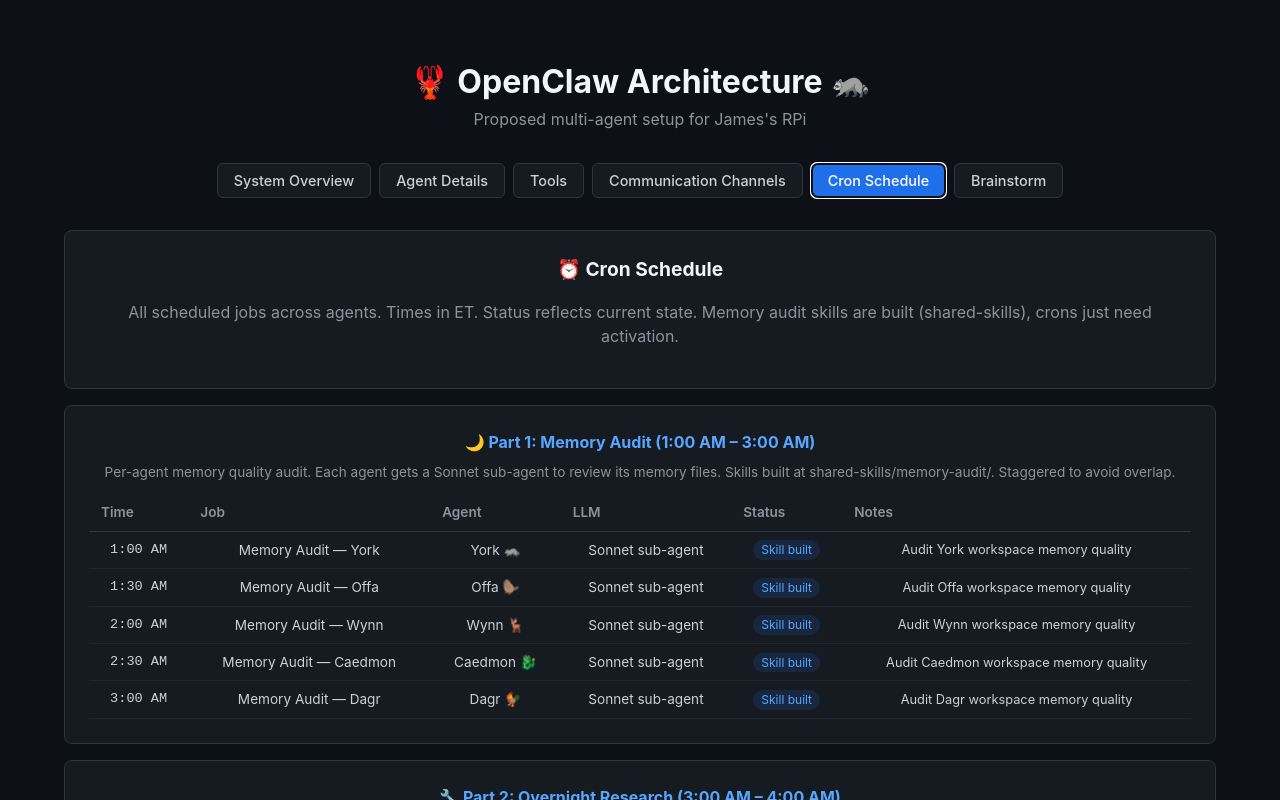
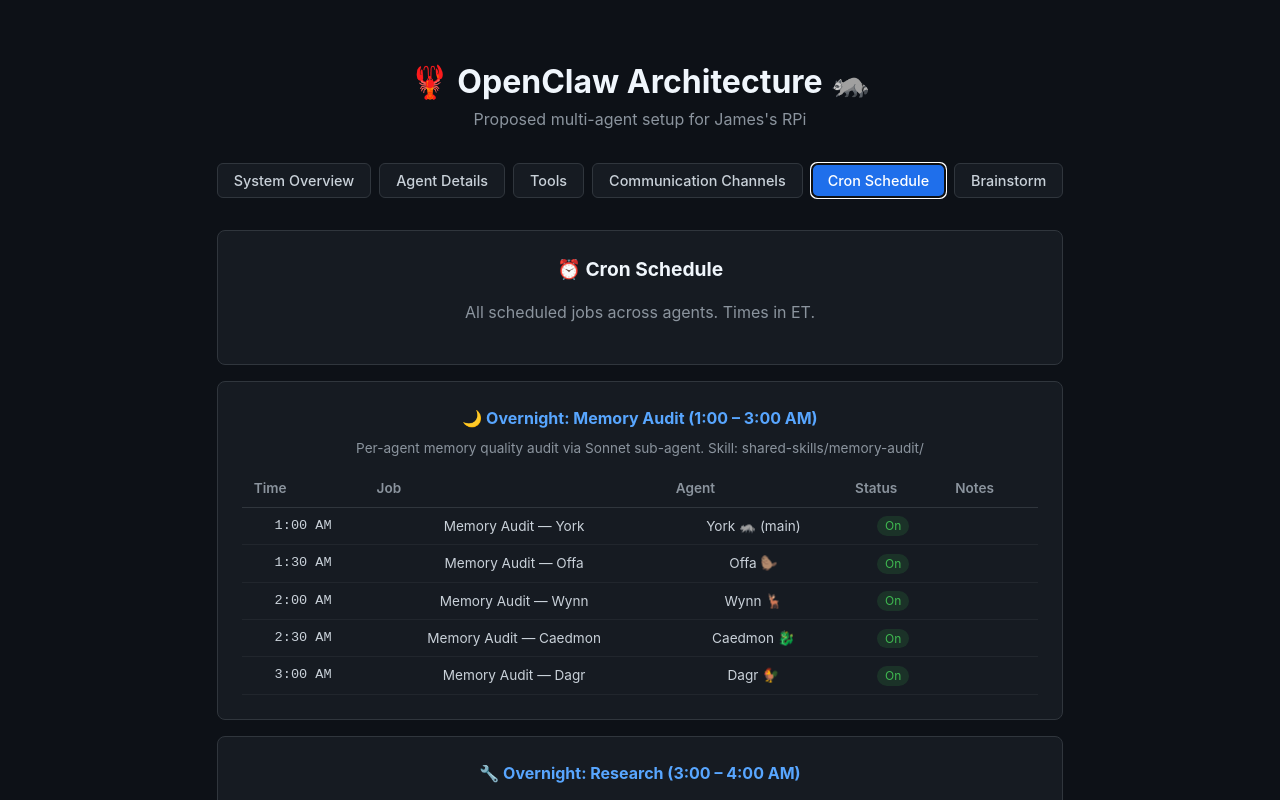
Before and after one commit to yorkbot/openclaw-architecture, a Vue app: page / in a window 1280 px wide. Both pictures are taken after a click on the button "Cron Schedule". Shown: the top 800 px of the page. Built offline with nearby package versions, Linux system fonts and the light colour scheme.

Commit message:
Cron migration complete: all jobs on target agents, memory audits live, architecture updated

```diff
--- a/src/views/CronSchedule.vue
+++ b/src/views/CronSchedule.vue
@@ -3,8 +3,7 @@
     <div class="card">
       <h2>⏰ Cron Schedule</h2>
       <p style="color: #8b949e; margin-bottom: 1rem;">
-        All scheduled jobs across agents. Times in ET. Status reflects current state.
-        Memory audit skills are built (shared-skills), crons just need activation.
+        All scheduled jobs across agents. Times in ET.
       </p>
     </div>
 
@@ -17,7 +16,6 @@
             <th>Time</th>
             <th>Job</th>
             <th>Agent</th>
-            <th>LLM</th>
             <th>Status</th>
             <th>Notes</th>
           </tr>
@@ -27,20 +25,11 @@
             <td class="cron-time">{{ job.time }}</td>
             <td>{{ job.name }}</td>
             <td>{{ job.agent }}</td>
-            <td>{{ job.llm }}</td>
             <td><span :class="['status-tag', statusClass(job.status)]">{{ job.status }}</span></td>
             <td class="cron-notes">{{ job.notes }}</td>
           </tr>
         </tbody>
       </table>
-    </div>
-
-    <div class="card">
-      <h3>Migration Plan</h3>
-      <p style="color: #8b949e; line-height: 1.6;">
-        Remaining <code>main</code> agent crons will be migrated or deleted as specialized agents come online.
-        When all responsibilities are distributed, <code>main</code> is deleted entirely.
-      </p>
     </div>
   </div>
 </template>
@@ -49,158 +38,48 @@
 const cronGroups = [
   {
     icon: '🌙',
-    label: 'Part 1: Memory Audit (1:00 AM – 3:00 AM)',
-    desc: 'Per-agent memory quality audit. Each agent gets a Sonnet sub-agent to review its memory files. Skills built at shared-skills/memory-audit/. Staggered to avoid overlap.',
+    label: 'Overnight: Memory Audit (1:00 – 3:00 AM)',
+    desc: 'Per-agent memory quality audit via Sonnet sub-agent. Skill: shared-skills/memory-audit/',
     jobs: [
-      {
-        time: '1:00 AM',
-        name: 'Memory Audit — York',
-        agent: 'York 🦝',
-        llm: 'Sonnet sub-agent',
-        status: 'Skill built',
-        notes: 'Audit York workspace memory quality',
-      },
-      {
-        time: '1:30 AM',
-        name: 'Memory Audit — Offa',
-        agent: 'Offa 🦫',
-        llm: 'Sonnet sub-agent',
-        status: 'Skill built',
-        notes: 'Audit Offa workspace memory quality',
-      },
-      {
-        time: '2:00 AM',
-        name: 'Memory Audit — Wynn',
-        agent: 'Wynn 🦌',
-        llm: 'Sonnet sub-agent',
-        status: 'Skill built',
-        notes: 'Audit Wynn workspace memory quality',
-      },
-      {
-        time: '2:30 AM',
-        name: 'Memory Audit — Caedmon',
-        agent: 'Caedmon 🐉',
-        llm: 'Sonnet sub-agent',
-        status: 'Skill built',
-        notes: 'Audit Caedmon workspace memory quality',
-      },
-      {
-        time: '3:00 AM',
-        name: 'Memory Audit — Dagr',
-        agent: 'Dagr 🐓',
-        llm: 'Sonnet sub-agent',
-        status: 'Skill built',
-        notes: 'Audit Dagr workspace memory quality',
-      },
+      { time: '1:00 AM', name: 'Memory Audit — York', agent: 'York 🦝 (main)', status: 'On', notes: '' },
+      { time: '1:30 AM', name: 'Memory Audit — Offa', agent: 'Offa 🦫', status: 'On', notes: '' },
+      { time: '2:00 AM', name: 'Memory Audit — Wynn', agent: 'Wynn 🦌', status: 'On', notes: '' },
+      { time: '2:30 AM', name: 'Memory Audit — Caedmon', agent: 'Caedmon 🐉', status: 'On', notes: '' },
+      { time: '3:00 AM', name: 'Memory Audit — Dagr', agent: 'Dagr 🐓', status: 'On', notes: '' },
     ],
   },
   {
     icon: '🔧',
-    label: 'Part 2: Overnight Research (3:00 AM – 4:00 AM)',
-    desc: 'Long-running overnight tasks that need creative reasoning.',
+    label: 'Overnight: Research (3:00 – 4:00 AM)',
     jobs: [
-      {
-        time: '3:45 AM',
-        name: 'D&D Questions Cache',
-        agent: 'Caedmon 🐉',
-        llm: 'Opus 4.6',
-        status: 'On (main)',
-        notes: 'Wiki research, worldbuilding questions. Currently runs on main/default agent. Migrate to Caedmon.',
-      },
+      { time: '3:45 AM', name: 'D&D Questions Cache', agent: 'Caedmon 🐉', status: 'On', notes: 'Wiki research, worldbuilding questions. Opus 4.6.' },
     ],
   },
   {
     icon: '🌅',
-    label: 'Part 3: Morning Cache + Prep (4:00 AM – 8:00 AM)',
-    desc: 'Data fetching and brief preparation.',
+    label: 'Morning: Cache + Prep (4:00 – 8:00 AM)',
     jobs: [
-      {
-        time: '4:15 AM',
-        name: 'Nutrition + Weight Cache',
-        agent: 'Bede 🦉',
-        llm: 'Sonnet sub-agent',
-        status: 'On (main)',
-        notes: 'Fetch from york-data, write to memory. Currently on default agent.',
-      },
-      {
-        time: '5:15 AM',
-        name: 'Consumption Gap Cache',
-        agent: 'Bede 🦉',
-        llm: 'Sonnet sub-agent',
-        status: 'On (main)',
-        notes: 'Check for missing consumption data, write gap questions. Currently on default agent.',
-      },
-      {
-        time: '6:30 AM',
-        name: 'Calendar Context',
-        agent: 'Dagr 🐓',
-        llm: 'Yes',
-        status: 'On (main)',
-        notes: 'mcporter google-calendar → write to memory. Also runs at 6:30 PM.',
-      },
-      {
-        time: '7:30 AM',
-        name: 'Weather Cache',
-        agent: 'Dagr 🐓',
-        llm: 'Yes',
-        status: 'On (main)',
-        notes: 'curl wttr.in → write to memory. Location-aware. Also runs at 7:30 PM.',
-      },
-      {
-        time: '7:40 AM Mon',
-        name: 'Weekly Banner',
-        agent: 'York 🦝',
-        llm: 'Opus 4.6',
-        status: 'On',
-        notes: 'Generate Discord server banner via Gemini image gen.',
-      },
-      {
-        time: '7:45 AM',
-        name: 'Daily Avatar',
-        agent: 'York 🦝',
-        llm: 'Opus 4.6',
-        status: 'On',
-        notes: 'Generate daily Discord avatar via Gemini image gen.',
-      },
-      {
-        time: '8:00 AM',
-        name: 'Morning Brief',
-        agent: 'Dagr 🐓',
-        llm: 'Sonnet',
-        status: 'On (main)',
-        notes: 'Read cached data, editorialize, post. Currently runs on main. Migrate to Dagr.',
-      },
+      { time: '4:15 AM', name: 'Nutrition + Weight Cache', agent: 'main (temp)', status: 'On', notes: 'Stays on main until Bede is built.' },
+      { time: '5:15 AM', name: 'Consumption Gap Cache', agent: 'main (temp)', status: 'On', notes: 'Stays on main until Bede is built.' },
+      { time: '6:30 AM / 6:30 PM', name: 'Calendar Context', agent: 'Dagr 🐓', status: 'On', notes: 'Runs twice daily.' },
+      { time: '7:30 AM / 7:30 PM', name: 'Weather Cache', agent: 'Dagr 🐓', status: 'On', notes: 'Runs twice daily. Location-aware.' },
+      { time: '7:40 AM Mon', name: 'Weekly Banner', agent: 'York 🦝 (main)', status: 'On', notes: 'Gemini image gen.' },
+      { time: '7:45 AM', name: 'Daily Avatar', agent: 'York 🦝 (main)', status: 'On', notes: 'Gemini image gen.' },
+      { time: '8:00 AM', name: 'Morning Brief', agent: 'Dagr 🐓', status: 'On', notes: 'Posts to #dagr.' },
     ],
   },
   {
     icon: '🔄',
-    label: 'Daytime (Periodic)',
-    desc: 'Runs during active hours only.',
+    label: 'Daytime: Periodic',
     jobs: [
-      {
-        time: 'Every 30m (8AM–12:30AM)',
-        name: 'Heartbeat',
-        agent: 'York 🦝',
-        llm: 'Opus 4.6',
-        status: 'On',
-        notes: 'Session continuity. Silent most beats.',
-      },
-      {
-        time: '8:00 PM Sun',
-        name: 'Weekly Check-in',
-        agent: 'York 🦝',
-        llm: 'Opus 4.6',
-        status: 'On',
-        notes: 'Sunday evening health/fitness recap to #general.',
-      },
+      { time: 'Every 30m (8AM–12:30AM)', name: 'Heartbeat', agent: 'York 🦝 (main)', status: 'On', notes: 'Silent most beats.' },
+      { time: '8:00 PM Sun', name: 'Weekly Check-in', agent: 'York 🦝 (main)', status: 'On', notes: 'Health/fitness recap to #general.' },
     ],
   },
 ]
 
 function statusClass(status) {
   if (status === 'On') return 'status-on'
-  if (status === 'On (main)') return 'status-on-main'
-  if (status === 'Skill built') return 'status-built'
   if (status === 'Not built') return 'status-notbuilt'
   return ''
 }
@@ -250,16 +129,6 @@
   color: #3fb950;
 }
 
-.status-on-main {
-  background: rgba(210, 153, 34, 0.15);
-  color: #d29922;
-}
-
-.status-built {
-  background: rgba(31, 111, 235, 0.15);
-  color: #58a6ff;
-}
-
 .status-notbuilt {
   background: rgba(139, 148, 158, 0.15);
   color: #8b949e;
```
